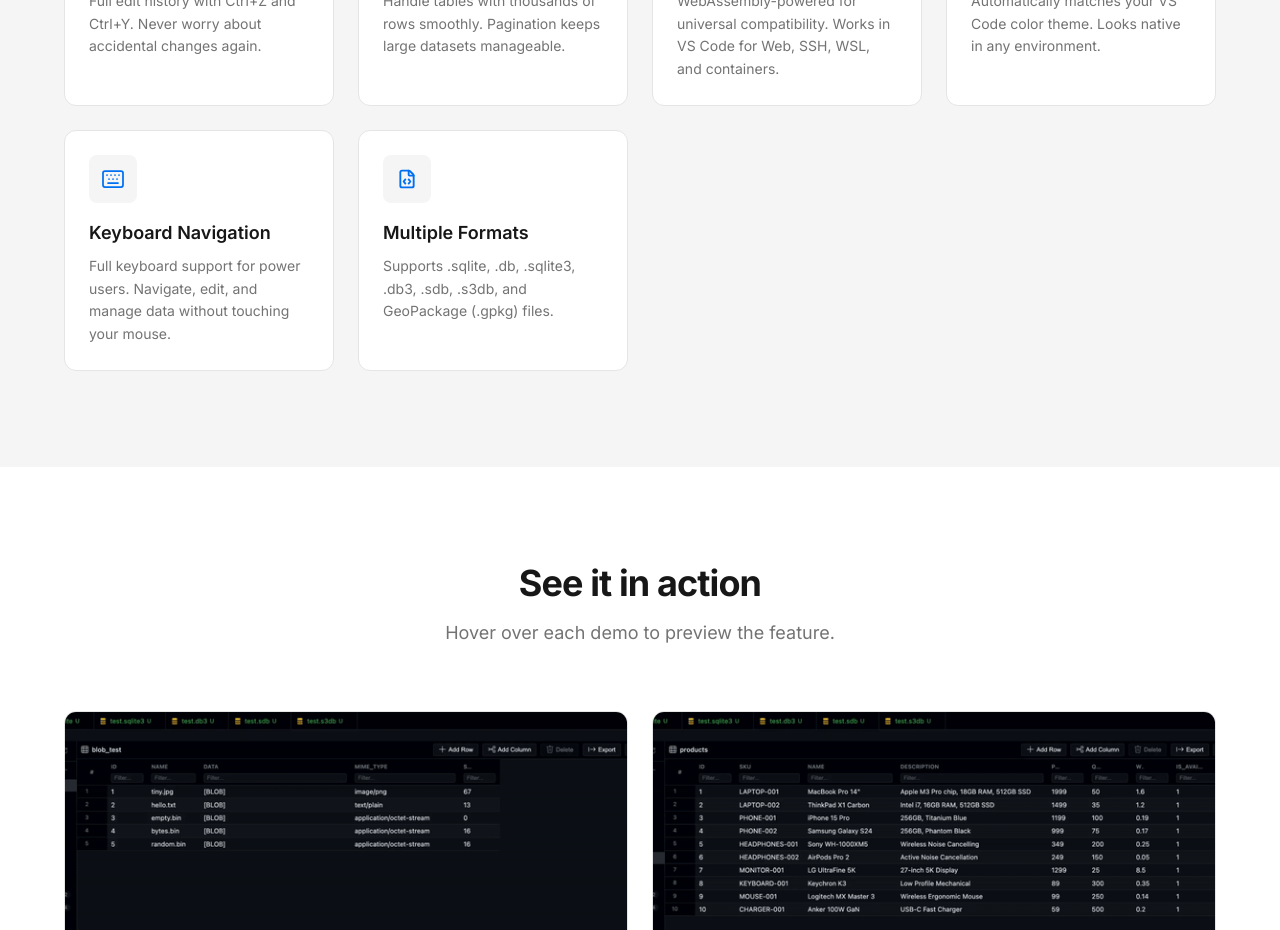
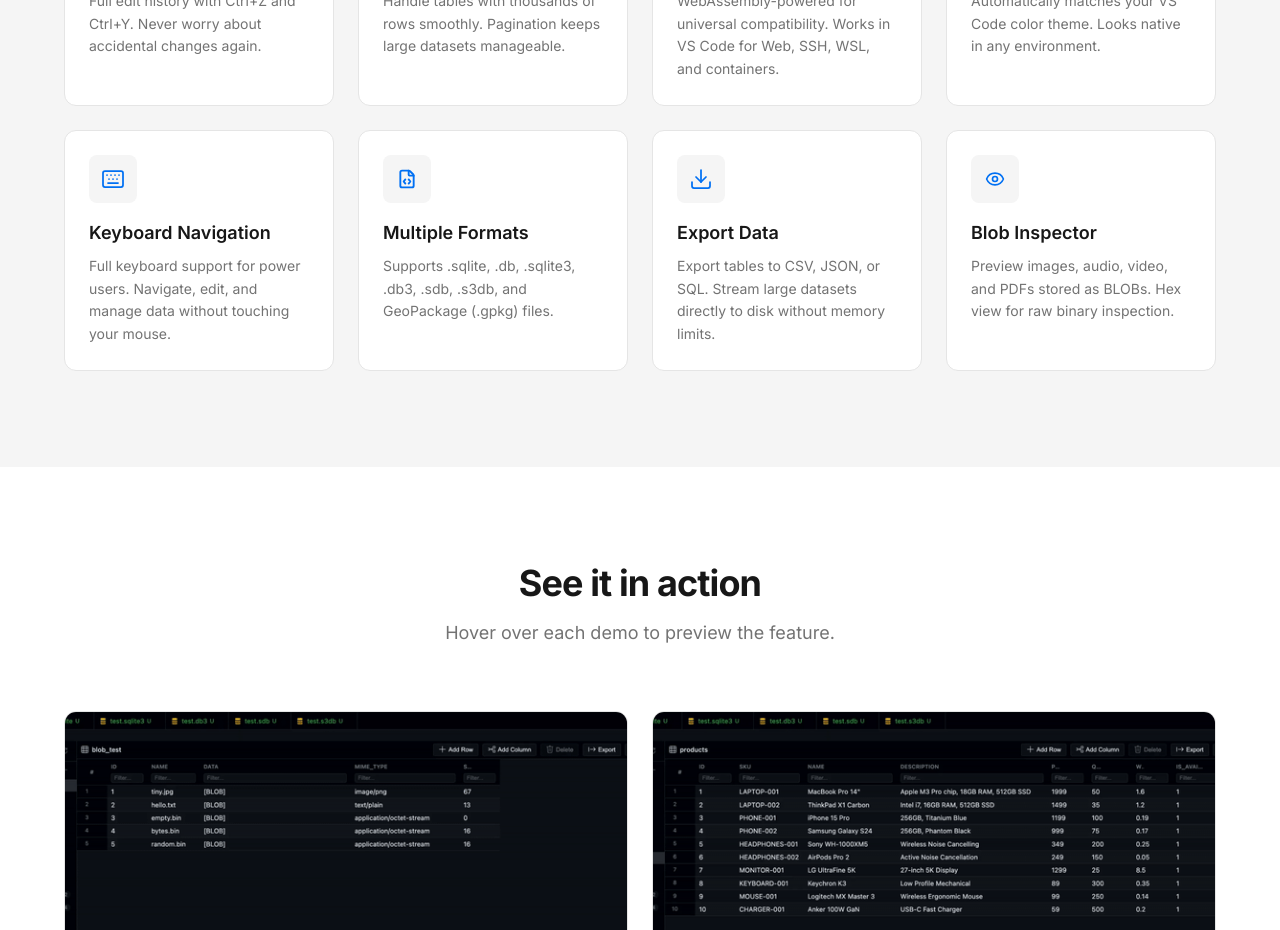
Before and after one commit to zknpr/SQLite-Explorer, a Next.js app in the folder website/: page / in a window 1280 px wide. Shown: the part 1640-2570 px from the top of the page. Built offline with nearby package versions, Linux system fonts and the light colour scheme.

Commit message:
Refactor code structure for improved readability and maintainability

```diff
--- a/website/components/Features.tsx
+++ b/website/components/Features.tsx
@@ -8,7 +8,9 @@
 
 import {
   Database,
+  Download,
   Edit3,
+  Eye,
   Globe,
   Keyboard,
   Palette,
@@ -72,6 +74,18 @@ const features: Feature[] = [
     description:
       'Supports .sqlite, .db, .sqlite3, .db3, .sdb, .s3db, and GeoPackage (.gpkg) files.',
   },
+  {
+    icon: <Download className="w-6 h-6" strokeWidth={1.75} />,
+    title: 'Export Data',
+    description:
+      'Export tables to CSV, JSON, or SQL. Stream large datasets directly to disk without memory limits.',
+  },
+  {
+    icon: <Eye className="w-5 h-5" strokeWidth={2} />,
+    title: 'Blob Inspector',
+    description:
+      'Preview images, audio, video, and PDFs stored as BLOBs. Hex view for raw binary inspection.',
+  },
 ];
 
 function FeatureCard({ feature, featured }: { feature: Feature; featured?: boolean }) {
```
